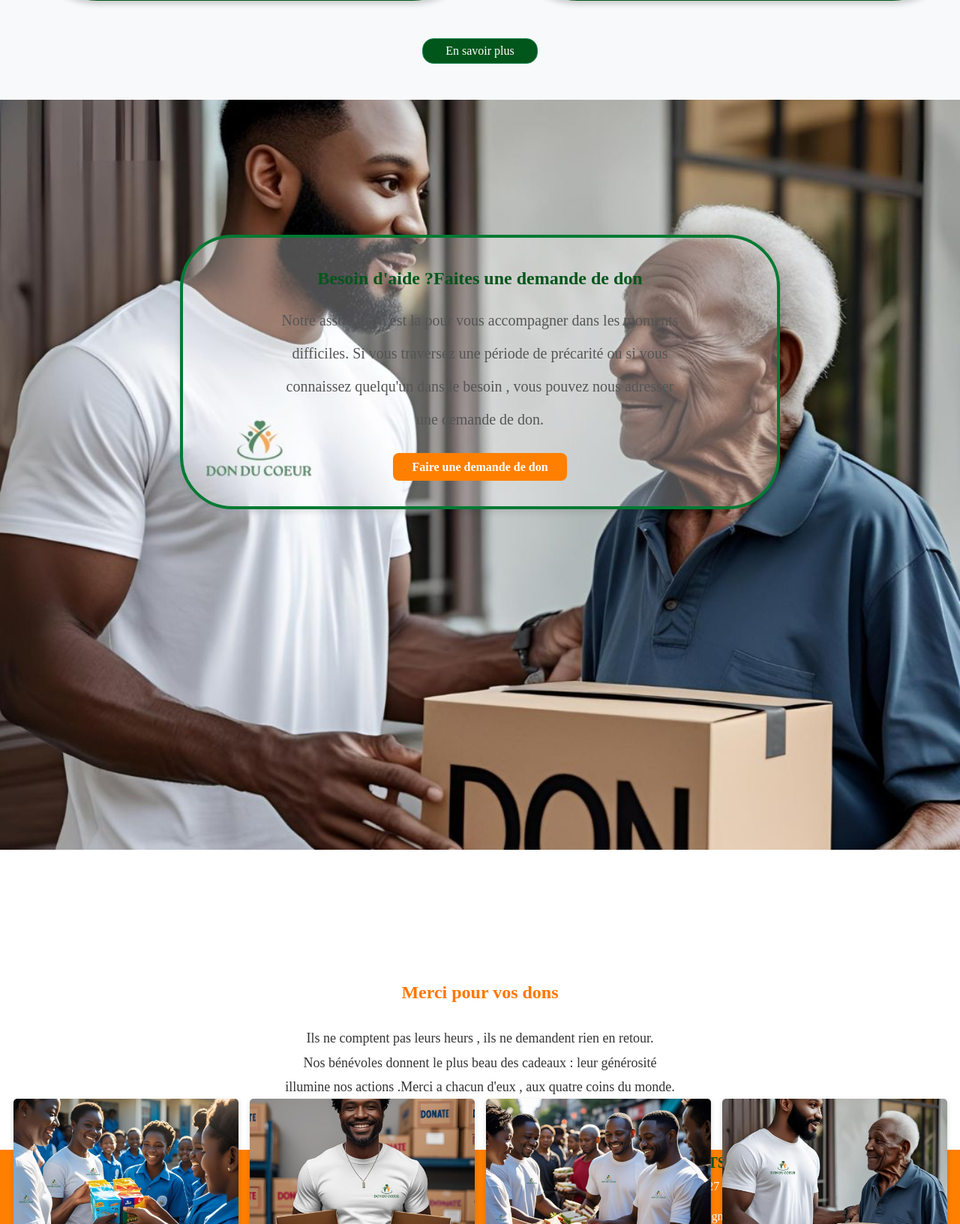
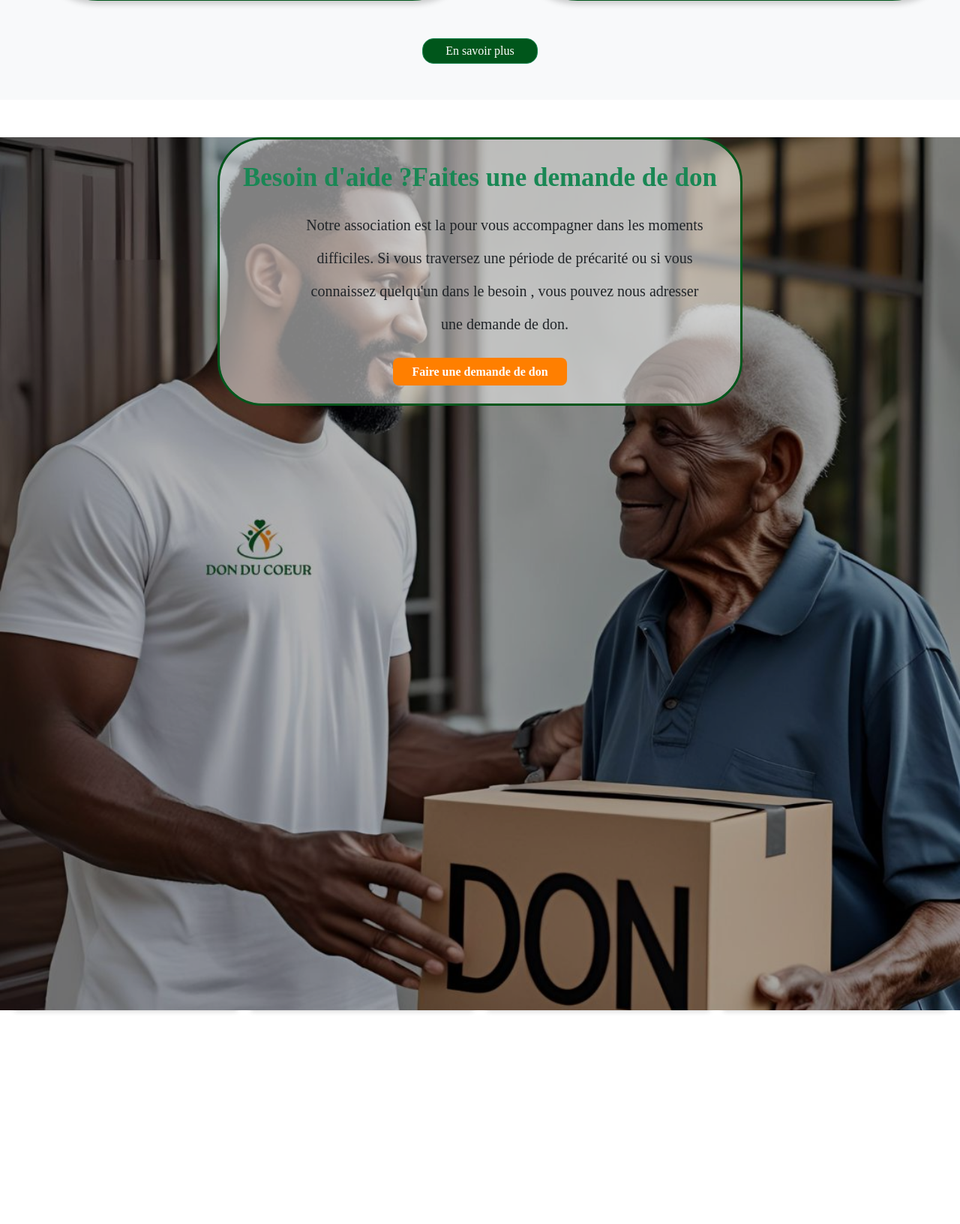
Before and after one commit to KanyC11/Memoire---E-social, a PHP site: page / in a window 1280 px wide. Shown: the part 4868-6500 px from the top of the page at 75% size. Run offline with PHP 8.4, Linux system fonts and the light colour scheme.

```diff
--- a/index.html
+++ b/index.html
@@ -172,20 +172,11 @@
                </div>
             </section>
             <!-- DEMANDE DE DON -->
-            <section class="don-section" style="background-image: url('images/aide.jpg');
-             background-size: cover;
-             background-position: center;
-              background-repeat: no-repeat;
-               height: 1000px;
-               padding: 30px 15px;
-               position: relative;
-               align-items: center;
-               justify-content: center;
-               min-height: 400px;
-              ">
-                <div class="don-overlay" >
-                    <h3>Besoin d'aide ?Faites une demande de don</h3>
-                    <p>Notre association est la pour vous accompagner dans les moments <br>
+            <section class="don-section position-relative text-center text-white";>
+                <img src="images/aide.jpg" alt="" class="img-fluid don-background">
+                <div class="don-overlay container" >
+                    <h3 class="fw-bold text-success">Besoin d'aide ?Faites une demande de don</h3>
+                    <p class="text-dark">Notre association est la pour vous accompagner dans les moments <br>
                          difficiles. Si vous traversez une période de précarité ou si vous <br>
                          connaissez quelqu'un dans le besoin , vous pouvez nous adresser <br>
                                              une demande de don.</p>
@@ -231,7 +222,6 @@
                     <li><a href="page-demamde-aide.html" class="footer-menu">Demande d'aide</a></li>
                     <li><a href="page-connexion.html" class="footer-menu">Connexion</a></li>
                 </ul>
-
             </div>
             <div class="col">
                 <h4>CONTACTS</h4>
```
Also changed, not shown: style.css (+26 -22 lines).
